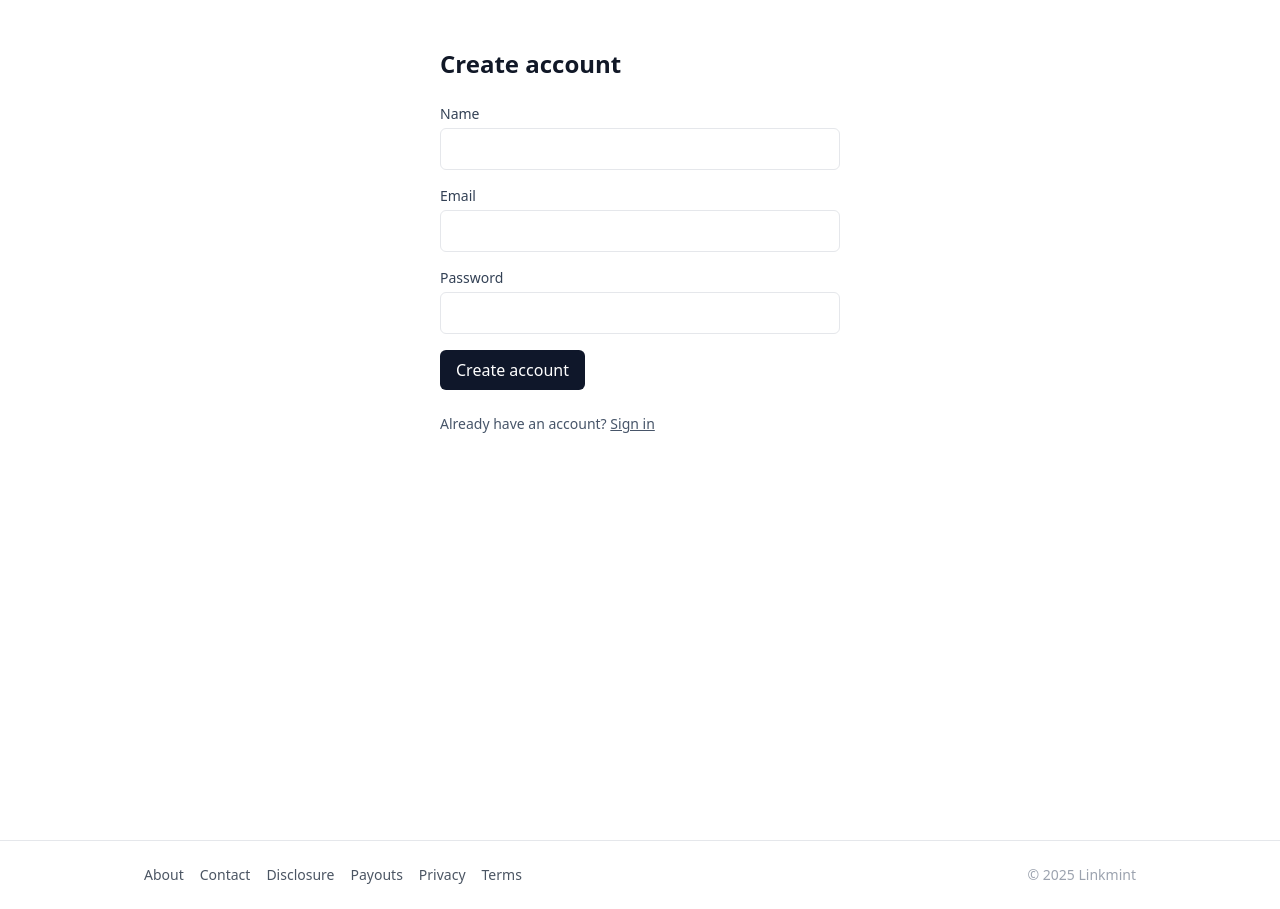
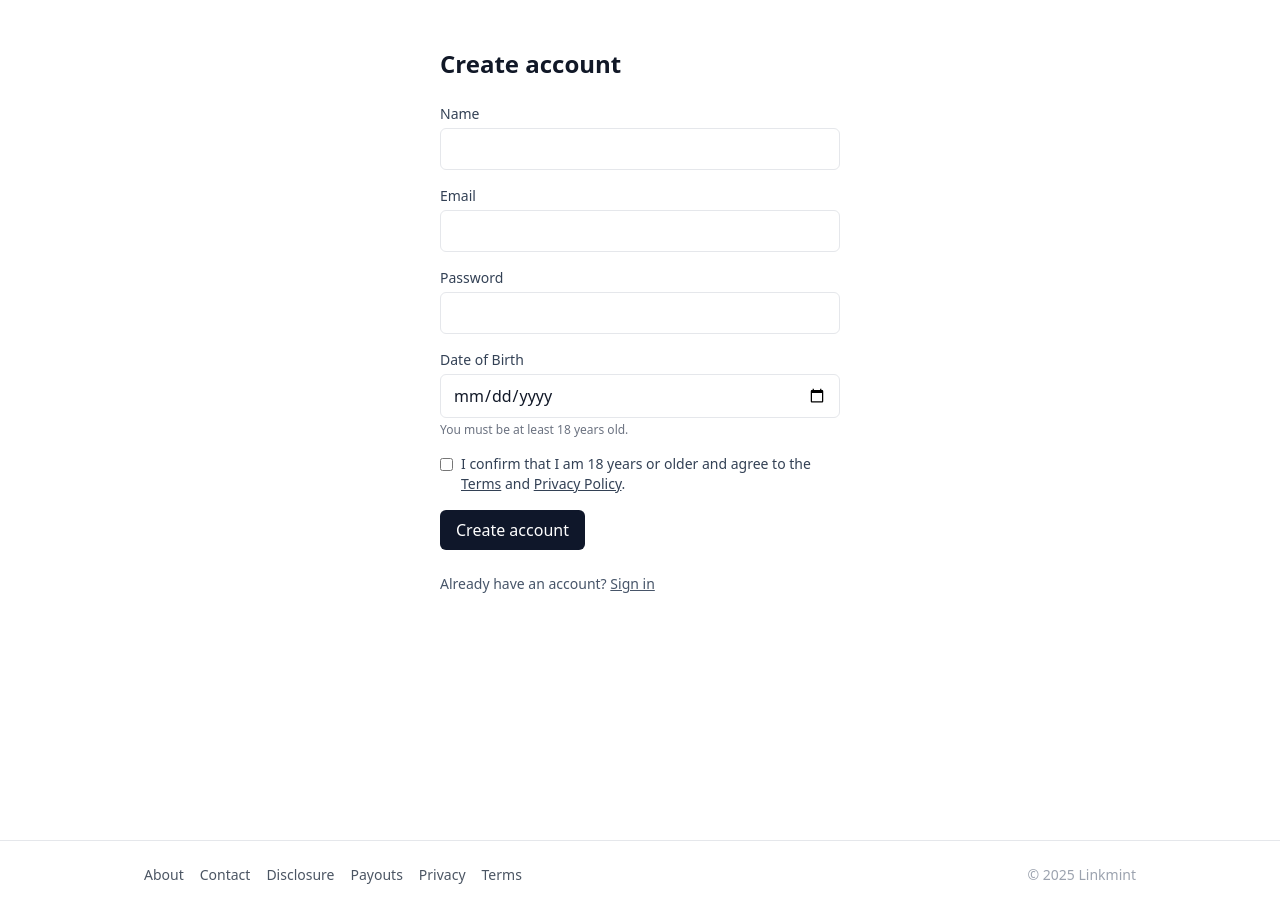
Before and after one commit to begintolern/Linkmint, a Next.js app: page /signup in a window 1280 px wide. Built offline with nearby package versions, Linux system fonts and the light colour scheme; no server answers.

Commit message:
Add DOB and 18+ age confirmation to signup form

```diff
--- a/app/signup/page.tsx
+++ b/app/signup/page.tsx
@@ -1,7 +1,6 @@
-// app/signup/page.tsx
 'use client';
 
-import { useState } from 'react';
+import { useState, type FormEvent } from 'react';
 import { useRouter } from 'next/navigation';
 
 export default function SignupPage() {
@@ -10,10 +9,12 @@ export default function SignupPage() {
   const [name, setName] = useState('');
   const [email, setEmail] = useState('');
   const [password, setPassword] = useState('');
+  const [dob, setDob] = useState('');              // YYYY-MM-DD
+  const [ageConfirm, setAgeConfirm] = useState(false);
   const [submitting, setSubmitting] = useState(false);
   const [error, setError] = useState<string | null>(null);
 
-  async function onSubmit(e: React.FormEvent<HTMLFormElement>) {
+  async function onSubmit(e: FormEvent<HTMLFormElement>) {
     e.preventDefault();
     setError(null);
     setSubmitting(true);
@@ -22,21 +23,26 @@ export default function SignupPage() {
       const res = await fetch('/api/signup', {
         method: 'POST',
         headers: { 'Content-Type': 'application/json' },
-        body: JSON.stringify({ name, email, password }),
+        body: JSON.stringify({ name, email, password, dob, ageConfirm }),
       });
 
-      const data = await res.json().catch(() => ({}));
+      const data = await res.json().catch(() => ({} as any));
 
       if (!res.ok || !data?.ok) {
-        // Map a few common cases to friendly messages
         if (res.status === 409) setError('That email is already in use.');
-        else if (res.status === 400) setError('Please fill in all fields.');
-        else setError('Signup failed. Please try again.');
+        else if (res.status === 403 && data?.error === 'must_be_18_or_older') {
+          setError('You must be at least 18 years old to sign up.');
+        } else if (res.status === 400 && data?.error === 'invalid_dob') {
+          setError('Please enter a valid date of birth.');
+        } else if (res.status === 400) {
+          setError('Please fill in all fields.');
+        } else {
+          setError('Signup failed. Please try again.');
+        }
         return;
       }
 
-      // Success: send them to verify page
-      router.push(`/verify-email`);
+      router.push('/verify-email');
     } catch {
       setError('Network error. Please try again.');
     } finally {
@@ -59,7 +65,7 @@ export default function SignupPage() {
           <label className="block text-sm font-medium text-slate-700">Name</label>
           <input
             value={name}
-            onChange={(e) => setName(e.target.value)}
+            onChange={(e) => setName(e.currentTarget.value)}
             className="mt-1 w-full rounded-md border px-3 py-2"
             autoComplete="name"
             required
@@ -71,7 +77,7 @@ export default function SignupPage() {
           <input
             type="email"
             value={email}
-            onChange={(e) => setEmail(e.target.value)}
+            onChange={(e) => setEmail(e.currentTarget.value)}
             className="mt-1 w-full rounded-md border px-3 py-2"
             autoComplete="email"
             required
@@ -83,11 +89,42 @@ export default function SignupPage() {
           <input
             type="password"
             value={password}
-            onChange={(e) => setPassword(e.target.value)}
+            onChange={(e) => setPassword(e.currentTarget.value)}
             className="mt-1 w-full rounded-md border px-3 py-2"
             autoComplete="new-password"
             required
           />
+        </div>
+
+        {/* Date of Birth */}
+        <div>
+          <label className="block text-sm font-medium text-slate-700">Date of Birth</label>
+          <input
+            type="date"
+            value={dob}
+            onChange={(e) => setDob(e.currentTarget.value)}
+            className="mt-1 w-full rounded-md border px-3 py-2"
+            required
+          />
+          <p className="mt-1 text-xs text-gray-500">You must be at least 18 years old.</p>
+        </div>
+
+        {/* 18+ Confirmation */}
+        <div className="flex items-start gap-2">
+          <input
+            id="ageConfirm"
+            type="checkbox"
+            checked={ageConfirm}
+            onChange={(e) => setAgeConfirm(e.currentTarget.checked)}
+            required
+            className="mt-1"
+          />
+          <label htmlFor="ageConfirm" className="text-sm text-slate-700">
+            I confirm that I am 18 years or older and agree to the{' '}
+            <a className="underline" href="/terms" target="_blank" rel="noreferrer">Terms</a>{' '}
+            and{' '}
+            <a className="underline" href="/privacy" target="_blank" rel="noreferrer">Privacy Policy</a>.
+          </label>
         </div>
 
         <button
```
